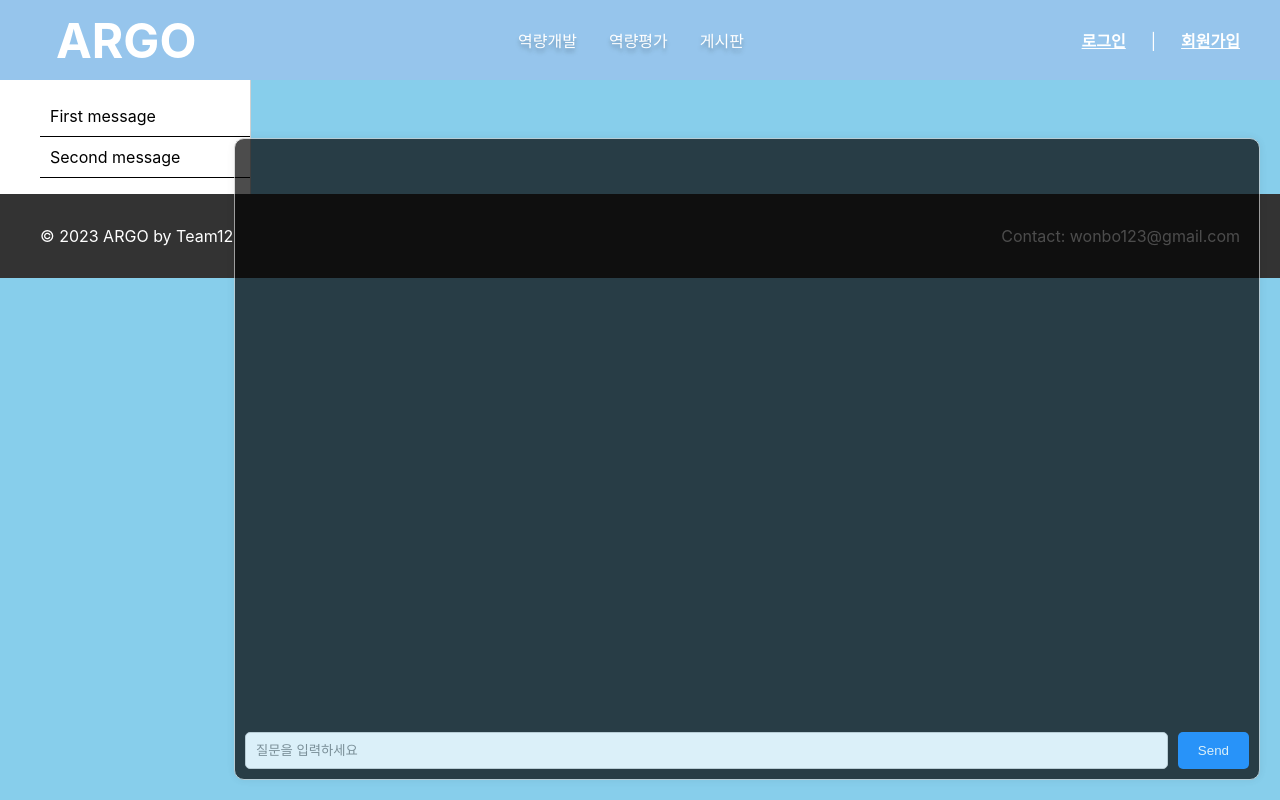
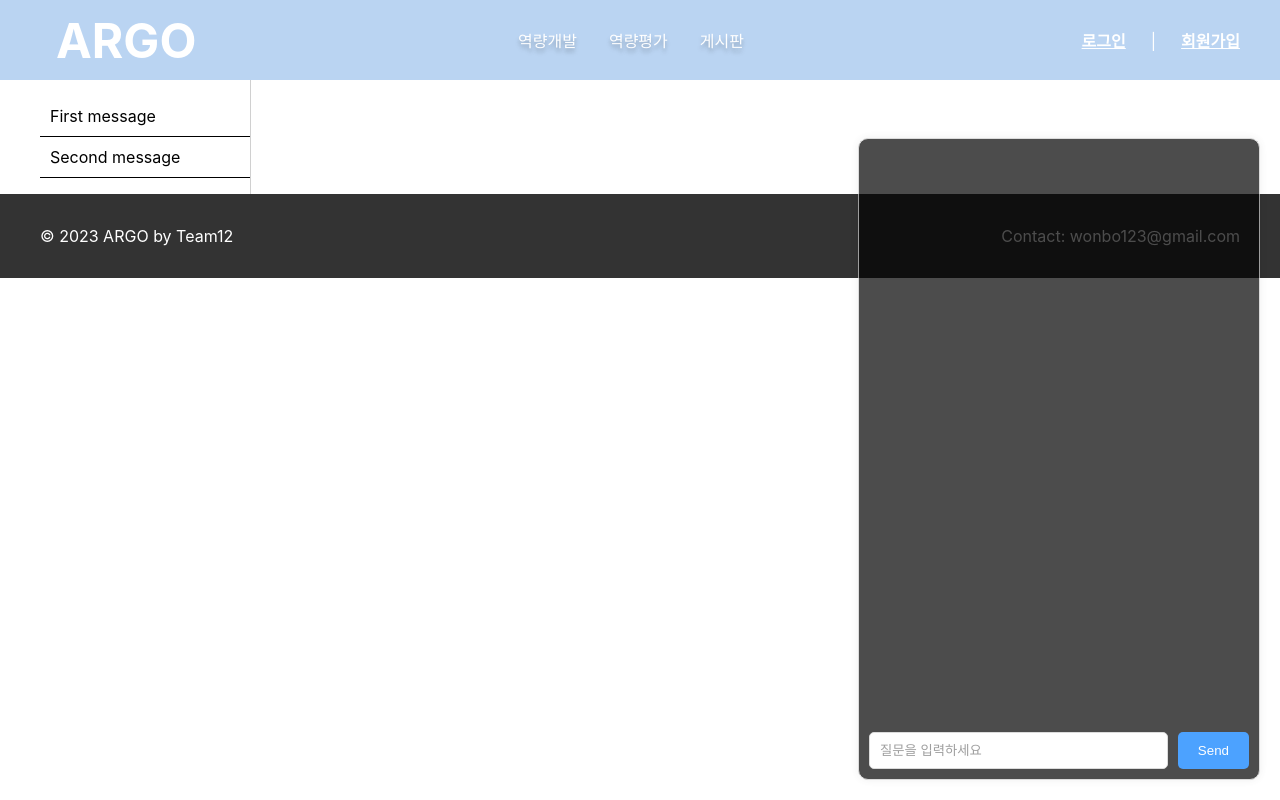
Before and after one commit to bonbi0604/argo, a React (Create React App) app in the folder frontend/: page /chat in a window 1280 px wide. Built offline with nearby package versions, Linux system fonts and the light colour scheme; the HTML template or start-up script is replaced by a standard one.

Commit message:
css 수정

```diff
--- a/frontend/src/components/Chatbot.css
+++ b/frontend/src/components/Chatbot.css
@@ -2,6 +2,7 @@
     display: flex;
     flex-direction: column;
     max-width: 400px;
+    width: 20%;
     height: 80%;
     position: fixed;
     right: 20px;
--- a/frontend/src/index.css
+++ b/frontend/src/index.css
@@ -8,7 +8,7 @@ body {
     sans-serif;
   -webkit-font-smoothing: antialiased;
   -moz-osx-font-smoothing: grayscale;
-  background-color: skyblue;
+  /* background-color: skyblue; */
 }
 
 code {
--- a/frontend/src/views/chat.css
+++ b/frontend/src/views/chat.css
@@ -2,7 +2,7 @@
     display: flex;
     flex-direction: column;
     max-width: 80%;
-    width : 80%;
+    width : 400px;
     height: 80%;
     position: fixed;
     right: 20px;
--- a/frontend/src/views/registerPage.js
+++ b/frontend/src/views/registerPage.js
@@ -1,6 +1,9 @@
+// 중복검사 공백도 들어감
+// 아이디 특수문자 사용가능?
+
 import React, { useState, useContext, useCallback } from "react"; // 리액트 및 필요한 모듈 가져오기
 import AuthContext from "../context/AuthContext"; // 인증 컨텍스트 가져오기
-import styles from "./registerPage.css";
+import "./registerPage.css";
 
 function Register() {
   // 사용자 입력값을 상태 변수로 관리
```
